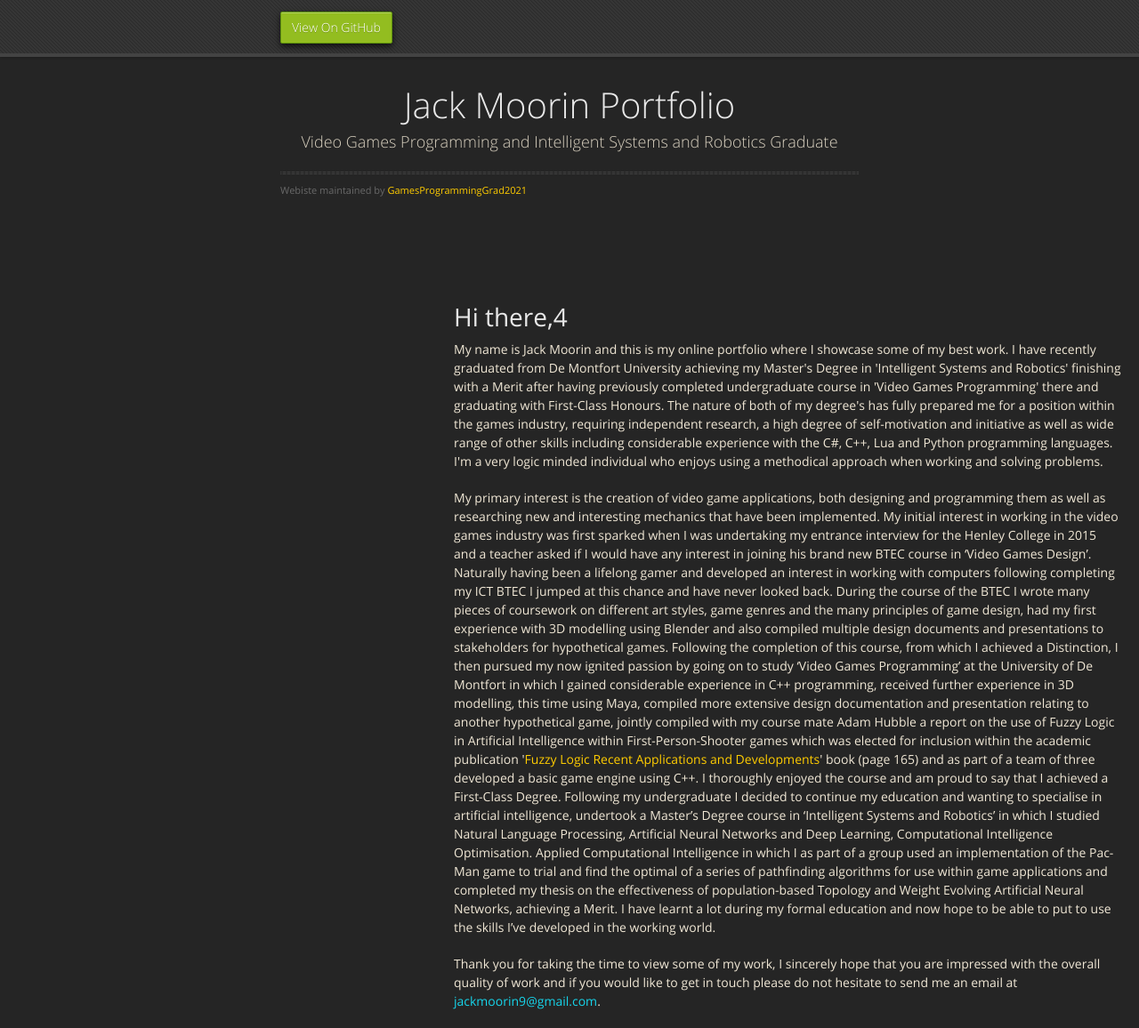
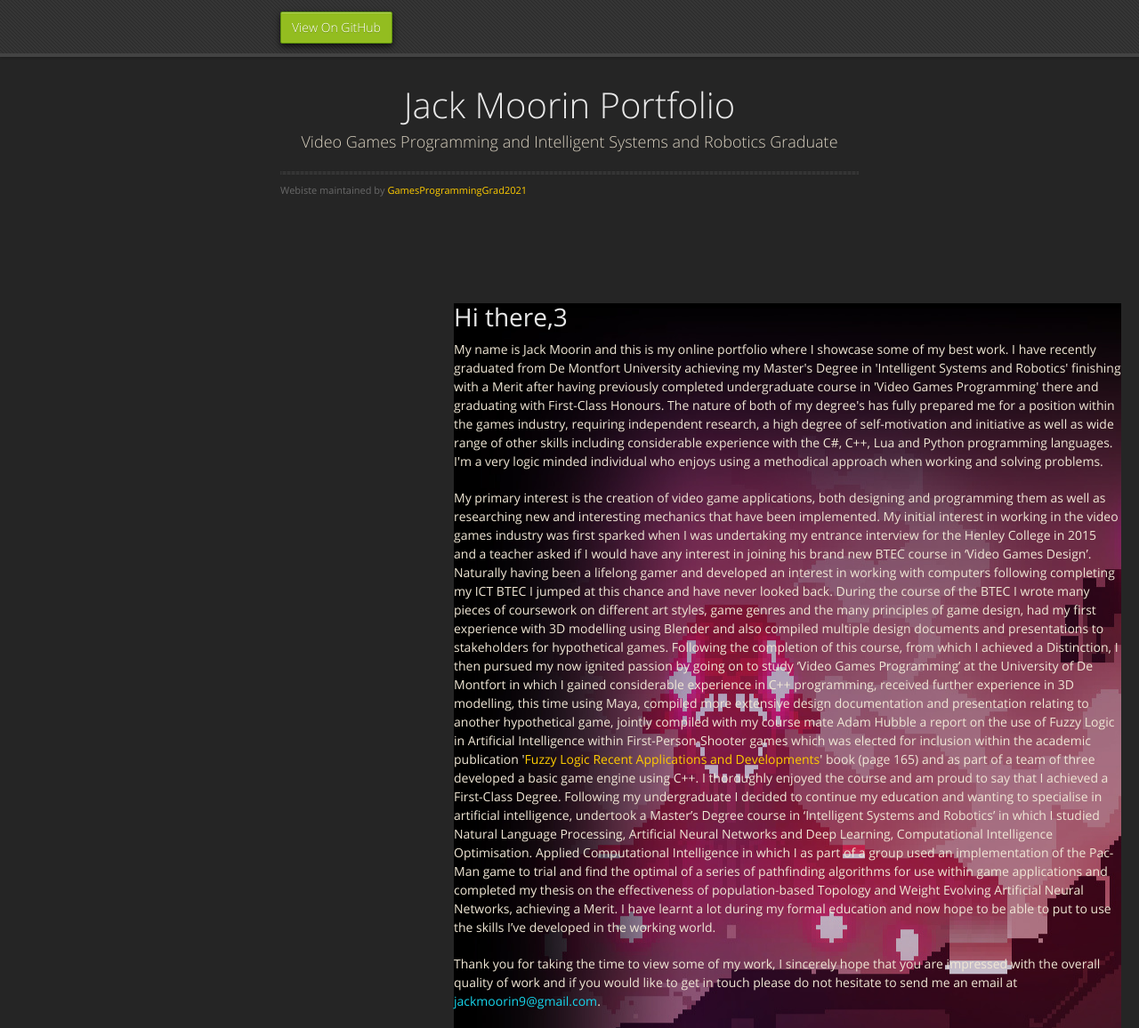
Before and after one commit to GamesProgrammingGrad2021/GamesProgrammingGrad2021.github.io, a Jekyll site: the page built from index.md, in a window 1280 px wide and 1156 px high. Shown: the whole window at 89% size. Built offline with Jekyll 4.4.1, drawn with Linux system fonts in a browser that asks for light colours; nearby versions of some CDN libraries; our own code applies the rules of GitHub Pages for plain Markdown files.

Commit message:
Update default.html

```diff
--- a/_layouts/default.html
+++ b/_layouts/default.html
@@ -3,7 +3,7 @@
   <head>
     <style>
     .introduction {
-	background-image: Portfolio_Portrait.jpg;
+	background-image:  url('Portfolio_Portrait.jpg');
 	position: absolute;
 	right: 20px;
 	width: 750px;
@@ -45,7 +45,7 @@
 
 	<!--<img src="Portfolio_Portrait.jpg" alt="Profile_Picture" style="width:100%;">-->
 
-	<h1>Hi there,4</h1>
+	<h1>Hi there,3</h1>
 
 	<p>
 	My name is Jack Moorin and this is my online portfolio where I showcase some of my best work. I have recently graduated from De Montfort
```
